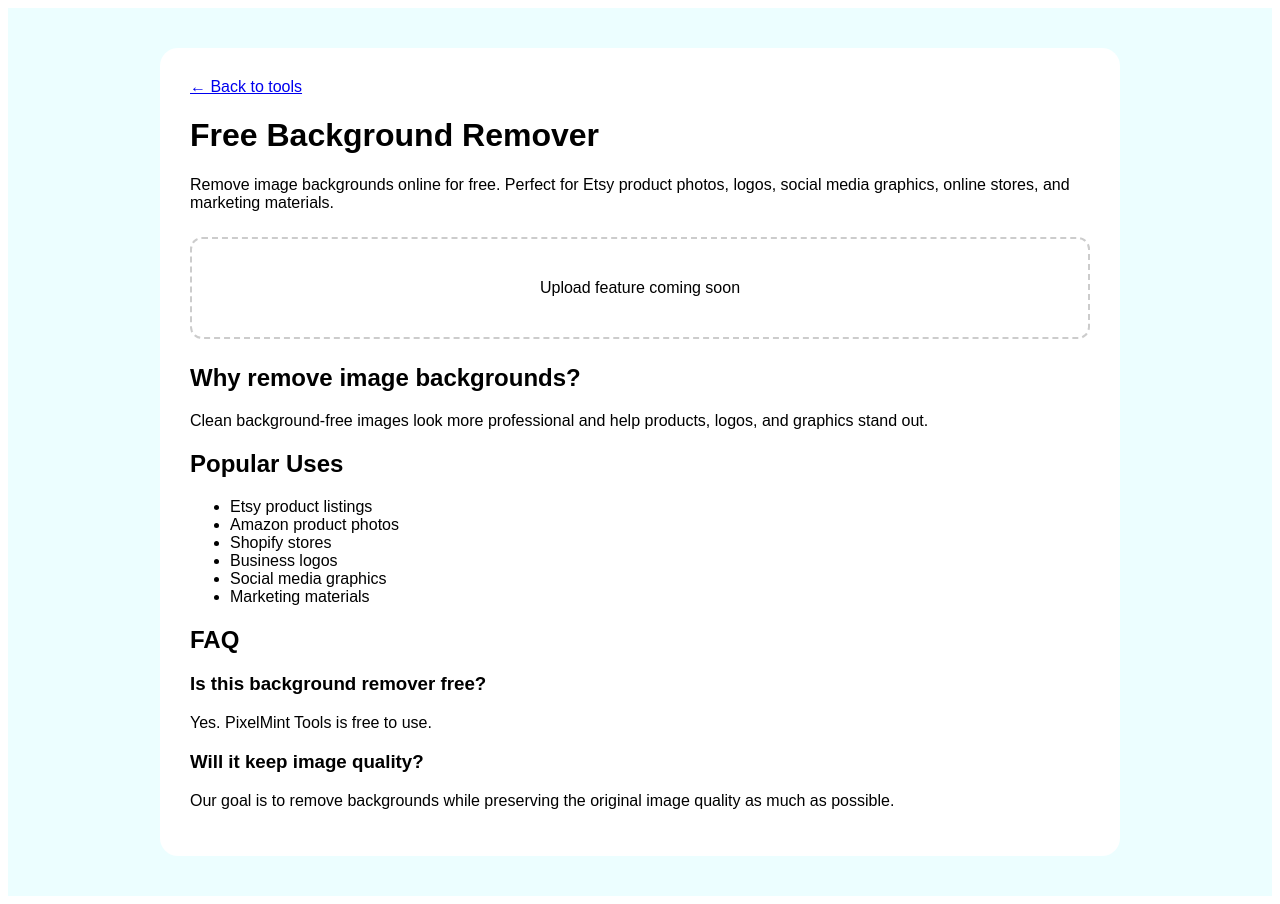
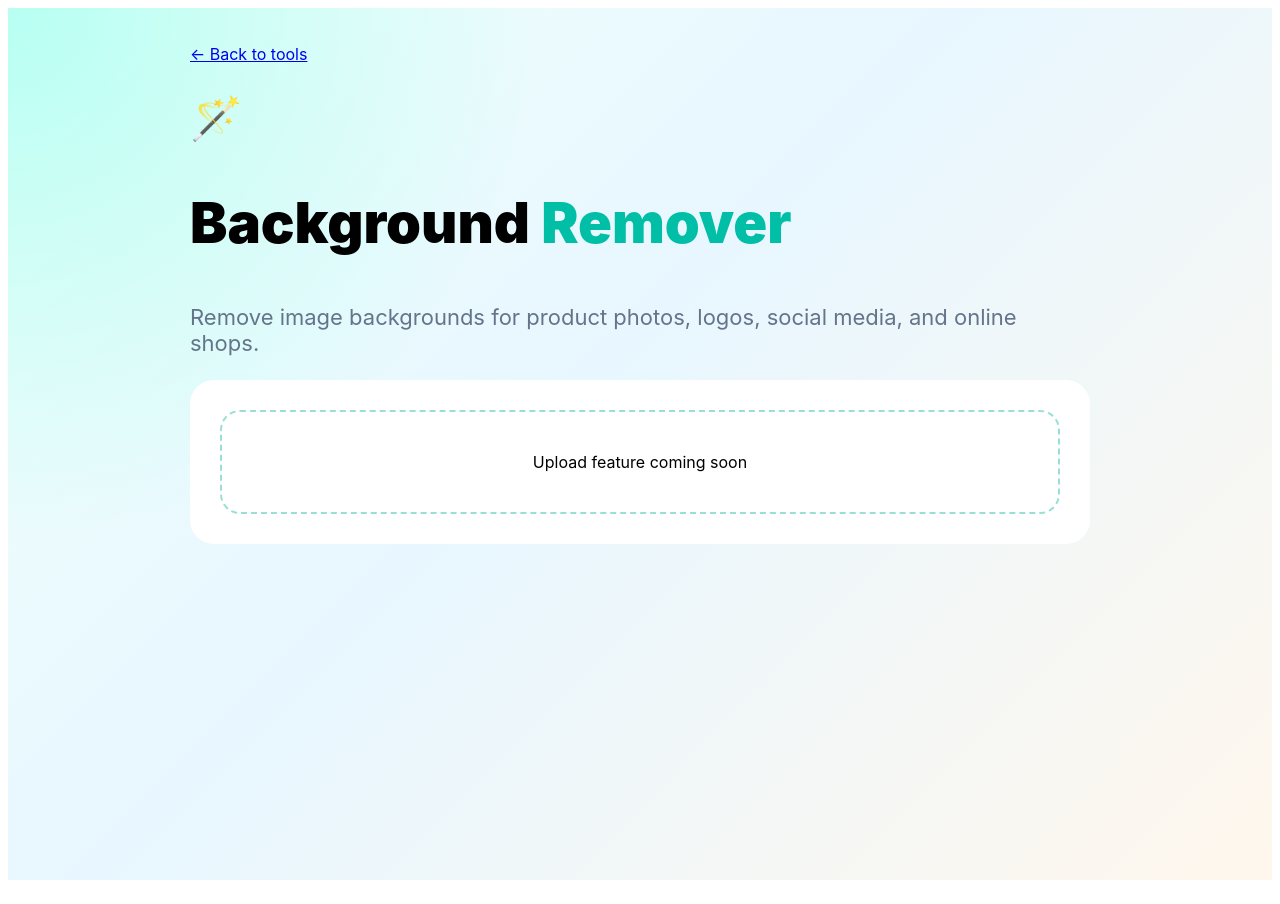
Before and after one commit to gramaziofamily/pixelminttools, a Next.js app: page /background-remover in a window 1280 px wide. Built offline with nearby package versions, Linux system fonts and the light colour scheme.

Commit message:
Update page.js

```diff
--- a/app/background-remover/page.js
+++ b/app/background-remover/page.js
@@ -2,72 +2,47 @@ export default function BackgroundRemoverPage() {
   return (
     <main
       style={{
-        padding: "40px 20px",
-        fontFamily: "Arial, sans-serif",
-        background: "#ecfeff",
         minHeight: "100vh",
+        background:
+          "radial-gradient(circle at top left, #b7fff2 0%, transparent 35%), linear-gradient(135deg, #f0fffb 0%, #e8f7ff 45%, #fff7ed 100%)",
+        padding: "36px 20px",
+        fontFamily:
+          "Avenir Next, Inter, ui-sans-serif, system-ui, sans-serif",
       }}
     >
-      <div
-        style={{
-          maxWidth: "900px",
-          margin: "0 auto",
-          background: "white",
-          padding: "30px",
-          borderRadius: "18px",
-        }}
-      >
+      <section style={{ maxWidth: "900px", margin: "0 auto" }}>
         <a href="/">← Back to tools</a>
 
-        <h1>Free Background Remover</h1>
+        <div style={{ fontSize: "42px", marginTop: "28px" }}>🪄</div>
 
-        <p>
-          Remove image backgrounds online for free. Perfect for Etsy product
-          photos, logos, social media graphics, online stores, and marketing
-          materials.
+        <h1 style={{ fontSize: "56px", fontWeight: "900" }}>
+          Background <span style={{ color: "#00bfa6" }}>Remover</span>
+        </h1>
+
+        <p style={{ fontSize: "22px", color: "#64748b" }}>
+          Remove image backgrounds for product photos, logos, social media, and online shops.
         </p>
 
         <div
           style={{
-            border: "2px dashed #ccc",
-            padding: "40px",
-            margin: "25px 0",
-            borderRadius: "12px",
-            textAlign: "center",
+            background: "white",
+            padding: "30px",
+            borderRadius: "24px",
+            marginTop: "24px",
           }}
         >
-          Upload feature coming soon
+          <div
+            style={{
+              border: "2px dashed #9adfd5",
+              borderRadius: "20px",
+              padding: "40px",
+              textAlign: "center",
+            }}
+          >
+            Upload feature coming soon
+          </div>
         </div>
-
-        <h2>Why remove image backgrounds?</h2>
-
-        <p>
-          Clean background-free images look more professional and help products,
-          logos, and graphics stand out.
-        </p>
-
-        <h2>Popular Uses</h2>
-
-        <ul>
-          <li>Etsy product listings</li>
-          <li>Amazon product photos</li>
-          <li>Shopify stores</li>
-          <li>Business logos</li>
-          <li>Social media graphics</li>
-          <li>Marketing materials</li>
-        </ul>
-
-        <h2>FAQ</h2>
-
-        <h3>Is this background remover free?</h3>
-        <p>Yes. PixelMint Tools is free to use.</p>
-
-        <h3>Will it keep image quality?</h3>
-        <p>
-          Our goal is to remove backgrounds while preserving the original image
-          quality as much as possible.
-        </p>
-      </div>
+      </section>
     </main>
   );
 }
```
